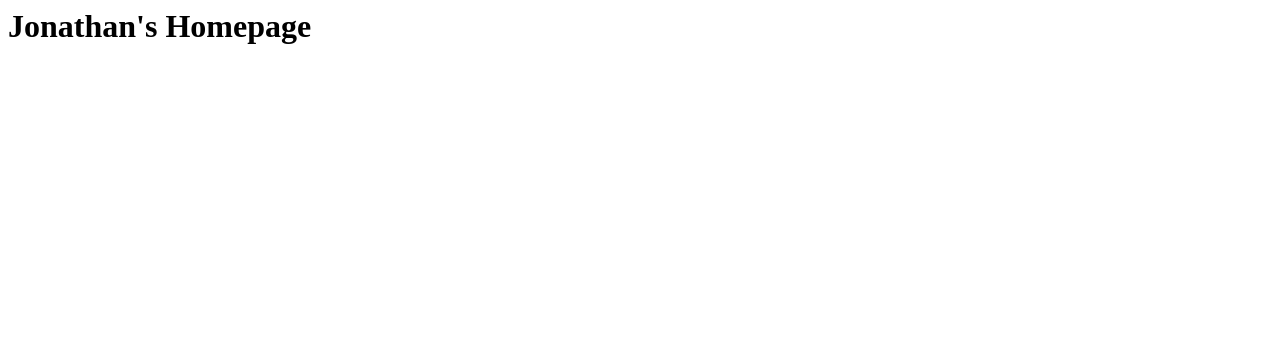
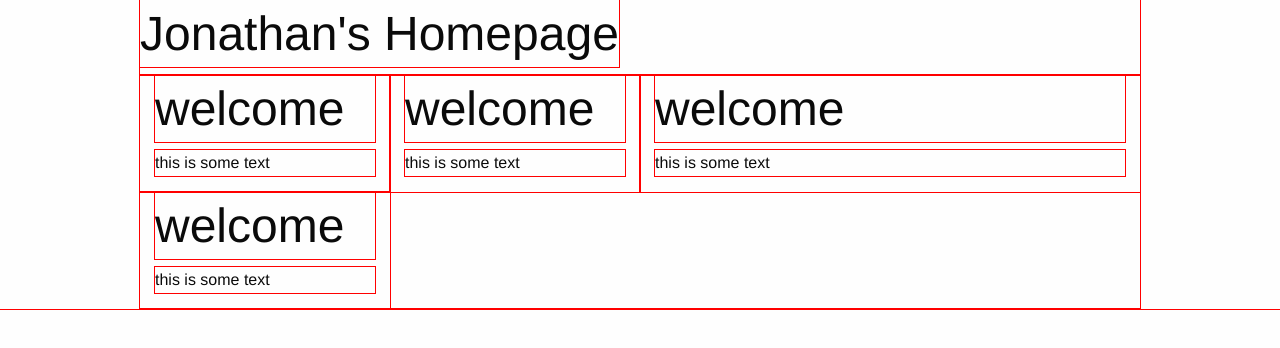
Before and after one commit to 5stargeneral/art3870-wi17, a plain HTML site: page index.html in a window 1280 px wide. Drawn offline with Linux system fonts and the light colour scheme.

Commit message:
first grid

```diff
--- a/css/app.css
+++ b/css/app.css
@@ -0,0 +1,3 @@
+/* this is my stylesheet for the homepage */
+
+* {outline: 1px solid red;}
--- a/index.html
+++ b/index.html
@@ -1,8 +1,48 @@
-<html>
+<!doctype html>
+<html class="no-js" lang="en" dir="ltr">
 <head>
+  <meta charset="utf-8">
+  <meta name="viewport" content="width=device-width, initial-scale=1.0">
 <title> some title</title>
+<link rel="stylesheet" href="css/foundation.css">
+<link rel="stylesheet" href="css/app.css">
 </head>
 <body>
-<h1>Jonathan's Homepage</h1>
+<section class="row">
+  <h1>Jonathan's Homepage</h1>
+</section>
+<section class="row">
+<article class="column small-12 medium-6 large-3">
+<h1>welcome</h1>
+<p> this is some text</p>
+</article>
+<article class="column small-12 medium-6 large-3">
+  <h1>welcome</h1>
+  <p> this is some text</p>
+</article>
+<article class="column small-12 medium-6 large-6">
+  <h1>welcome</h1>
+  <p> this is some text</p>
+</article>
+<article class="column small-12 medium-6 large-3">
+  <h1>welcome</h1>
+  <p> this is some text</p>
+</article>
+</section>
+<section class="row">
+
+</section>
+<section class="row">
+
+</section>
+
+
+
+
+
+<script src="js/vendor/jquery.js"></script>
+<script src="js/vendor/what-input.js"></script>
+<script src="js/vendor/foundation.js"></script>
+<script src="js/app.js"></script>
 </body>
 </html>
```
